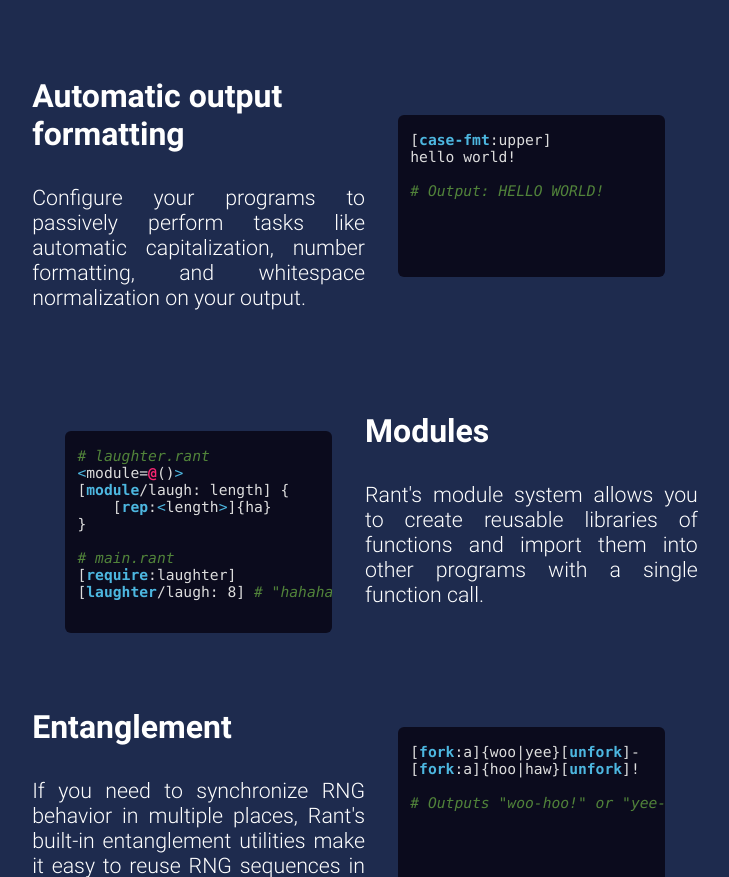
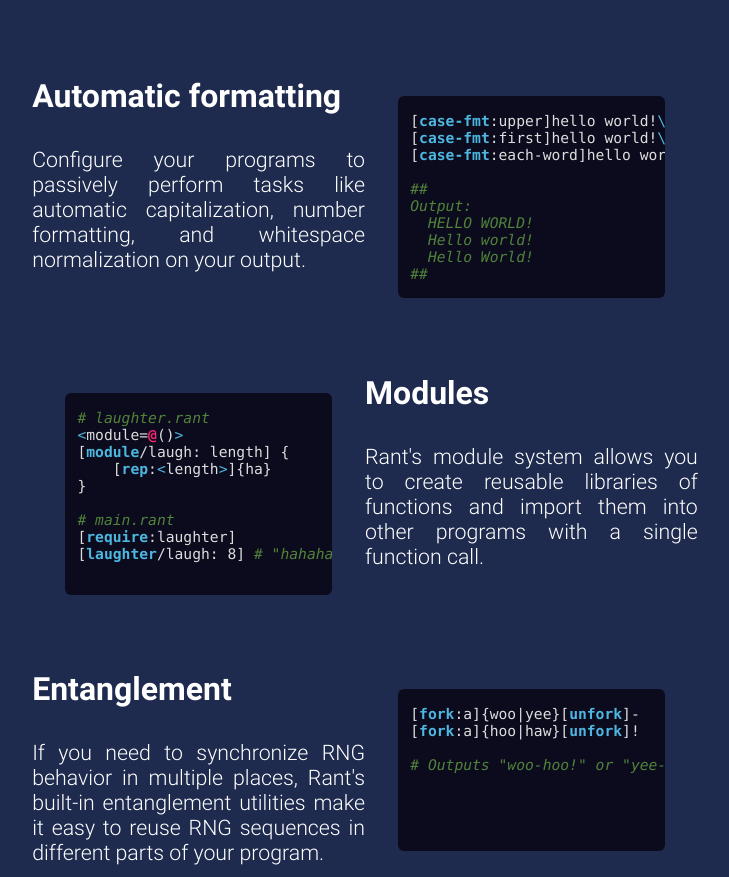
Before and after one commit to rant-lang/rant-lang.github.io, a plain HTML site: page index.html in a window 1280 px wide. Shown: the part 2534-3411 px from the top of the page, without its empty margins (275-1004 px from the left). Drawn offline with Linux system fonts and the light colour scheme.

Commit message:
Add better autoformat example

```diff
--- a/index.html
+++ b/index.html
@@ -114,17 +114,22 @@ Your lucky number is &lt;lucky-number&gt;.
                     </section>
                     <section class="feature">
                         <div class="feature-desc">
-                            <h3>Automatic output formatting</h3>
+                            <h3>Automatic formatting</h3>
                             <p>
                                 Configure your programs to passively perform tasks like
                                 automatic capitalization, number formatting, and whitespace normalization on your output.
                             </p>
                         </div>
-                        <pre><code class="language-rant">[case-fmt:upper]
-hello world!
+                        <pre><code class="language-rant">[case-fmt:upper]hello world!\n
+[case-fmt:first]hello world!\n
+[case-fmt:each-word]hello world!\n
 
-# Output: HELLO WORLD!
-                            </code></pre>
+##
+Output:
+  HELLO WORLD!
+  Hello world!
+  Hello World!
+##</code></pre>
                     </section>
                     <section class="feature">
                         <div class="feature-desc">
```
